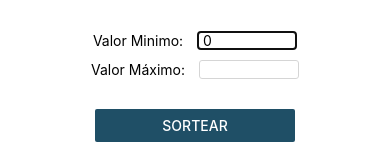
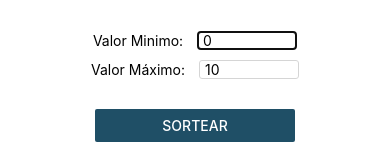
Before and after one commit to ElbertRibeiro/sorteio-app, a React Native app: screen / in a window 390 px wide. Shown: the part 143-293 px from the top of the page. Built offline with nearby package versions, Linux system fonts and the light colour scheme.

Commit message:
update project

```diff
--- a/src/components/Screen/index.tsx
+++ b/src/components/Screen/index.tsx
@@ -58,6 +58,8 @@ export default function Screen() {
             <View style={style.lineInput}>
                 <Text>Valor Máximo: </Text>
                 <TextInput
+                value={varMax.toString()}
+                onChangeText={value => setVarMax(value)}
                     textAlign="center"
                     keyboardType="number-pad"
                     maxLength={5}
```
